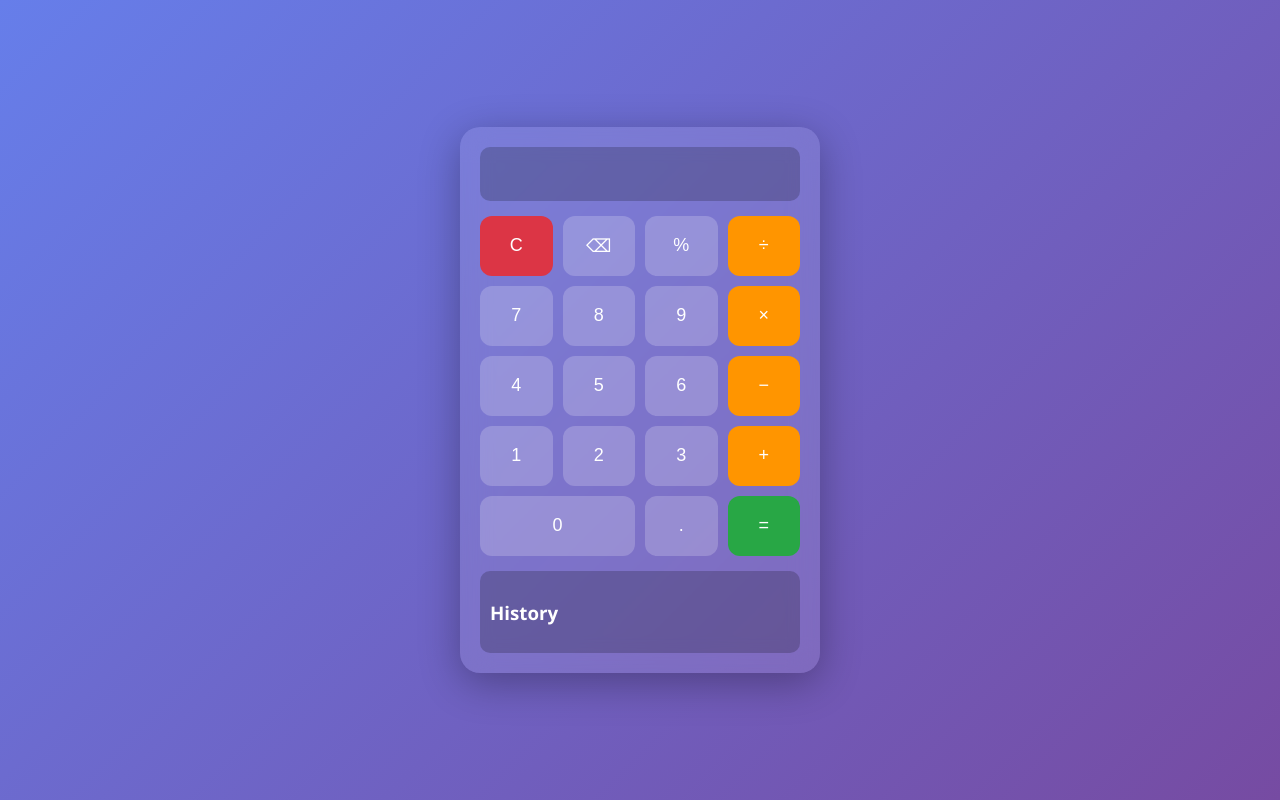
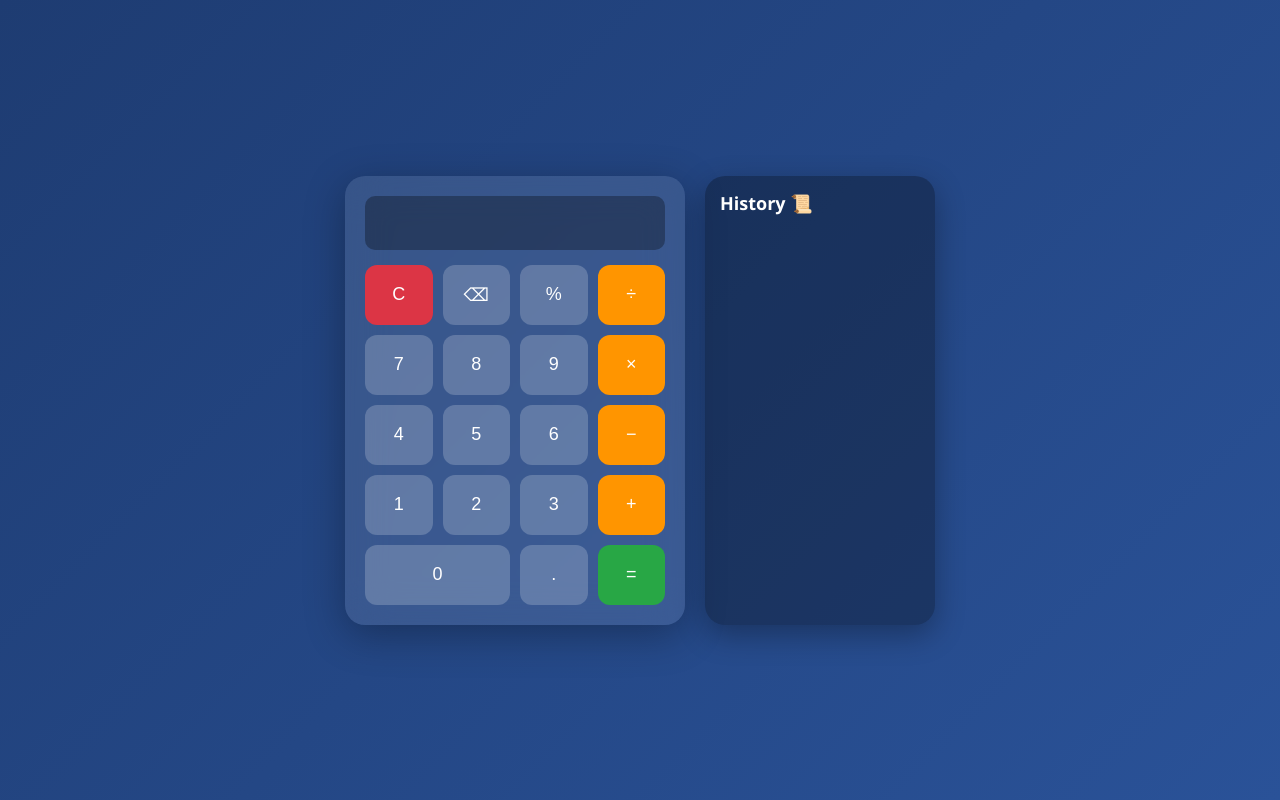
Before and after one commit to pranav2221/Calculator, a FastAPI app: page / in a window 1280 px wide. Run offline with FastAPI, Linux system fonts and the light colour scheme.

Commit message:
Updated UI

```diff
--- a/static/style.css
+++ b/static/style.css
@@ -1,33 +1,40 @@
 body {
     margin: 0;
+    font-family: 'Segoe UI', sans-serif;
     height: 100vh;
+    background: linear-gradient(135deg, #1e3c72, #2a5298);
     display: flex;
     justify-content: center;
     align-items: center;
-    font-family: 'Segoe UI', sans-serif;
-    background: linear-gradient(135deg, #667eea, #764ba2);
 }
 
+/* Layout */
+.app {
+    display: flex;
+    gap: 20px;
+}
+
+/* Calculator */
 .calculator {
-    backdrop-filter: blur(15px);
+    backdrop-filter: blur(20px);
     background: rgba(255,255,255,0.1);
+    padding: 20px;
     border-radius: 20px;
-    padding: 20px;
-    width: 320px;
+    width: 300px;
     box-shadow: 0 10px 40px rgba(0,0,0,0.3);
 }
 
 .display {
-    background: rgba(0,0,0,0.2);
+    background: rgba(0,0,0,0.3);
     border-radius: 10px;
     padding: 10px;
     margin-bottom: 15px;
 }
 
 #expression {
-    color: #ddd;
-    font-size: 16px;
+    color: #ccc;
     text-align: right;
+    font-size: 14px;
 }
 
 #result {
@@ -39,6 +46,7 @@
     text-align: right;
 }
 
+/* Buttons */
 .buttons {
     display: grid;
     grid-template-columns: repeat(4, 1fr);
@@ -53,7 +61,7 @@
     background: rgba(255,255,255,0.2);
     color: white;
     cursor: pointer;
-    transition: 0.2s;
+    transition: all 0.2s ease;
 }
 
 button:hover {
@@ -81,15 +89,29 @@
     grid-column: span 2;
 }
 
+/* History Panel */
 .history {
-    margin-top: 15px;
-    background: rgba(0,0,0,0.2);
-    padding: 10px;
-    border-radius: 10px;
+    width: 200px;
+    background: rgba(0,0,0,0.3);
+    border-radius: 20px;
+    padding: 15px;
     color: white;
+    box-shadow: 0 10px 30px rgba(0,0,0,0.3);
+}
+
+.history h2 {
+    margin-top: 0;
+    font-size: 18px;
 }
 
 .history ul {
     list-style: none;
     padding: 0;
+    font-size: 14px;
 }
+
+.history li {
+    margin-bottom: 5px;
+    border-bottom: 1px solid rgba(255,255,255,0.2);
+    padding-bottom: 3px;
+}
--- a/templates/index.html
+++ b/templates/index.html
@@ -6,6 +6,8 @@
 </head>
 <body>
 
+<div class="app">
+    <!-- Calculator -->
     <div class="calculator">
         <div class="display">
             <div id="expression"></div>
@@ -37,9 +39,11 @@
             <button onclick="appendValue('.')">.</button>
             <button class="equal" onclick="calculate()">=</button>
         </div>
+    </div>
 
+    <!-- History Panel -->
     <div class="history">
-        <h3>History</h3>
+        <h2>History 📜</h2>
         <ul id="historyList"></ul>
     </div>
 </div>
@@ -100,14 +104,14 @@
 function updateHistory() {
     let list = document.getElementById("historyList");
     list.innerHTML = "";
-    history.slice(0, 5).forEach(item => {
+    history.slice(0, 6).forEach(item => {
         let li = document.createElement("li");
         li.innerText = item;
         list.appendChild(li);
     });
 }
 
-// Keyboard Support
+// 🔥 Keyboard Support
 document.addEventListener("keydown", function(event) {
     let key = event.key;
 
```
Lines whose indentation alone changed are shown as unchanged.
